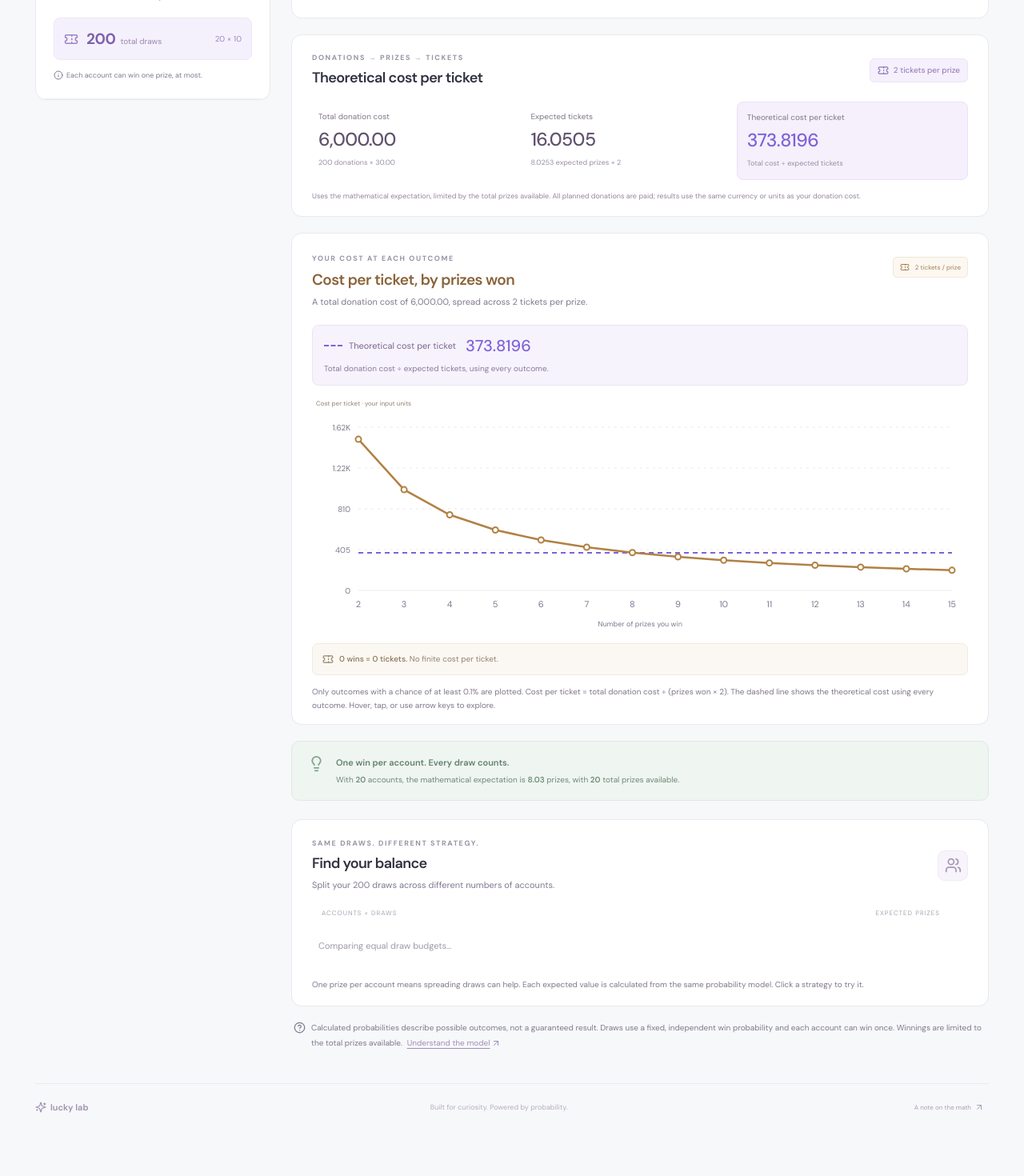
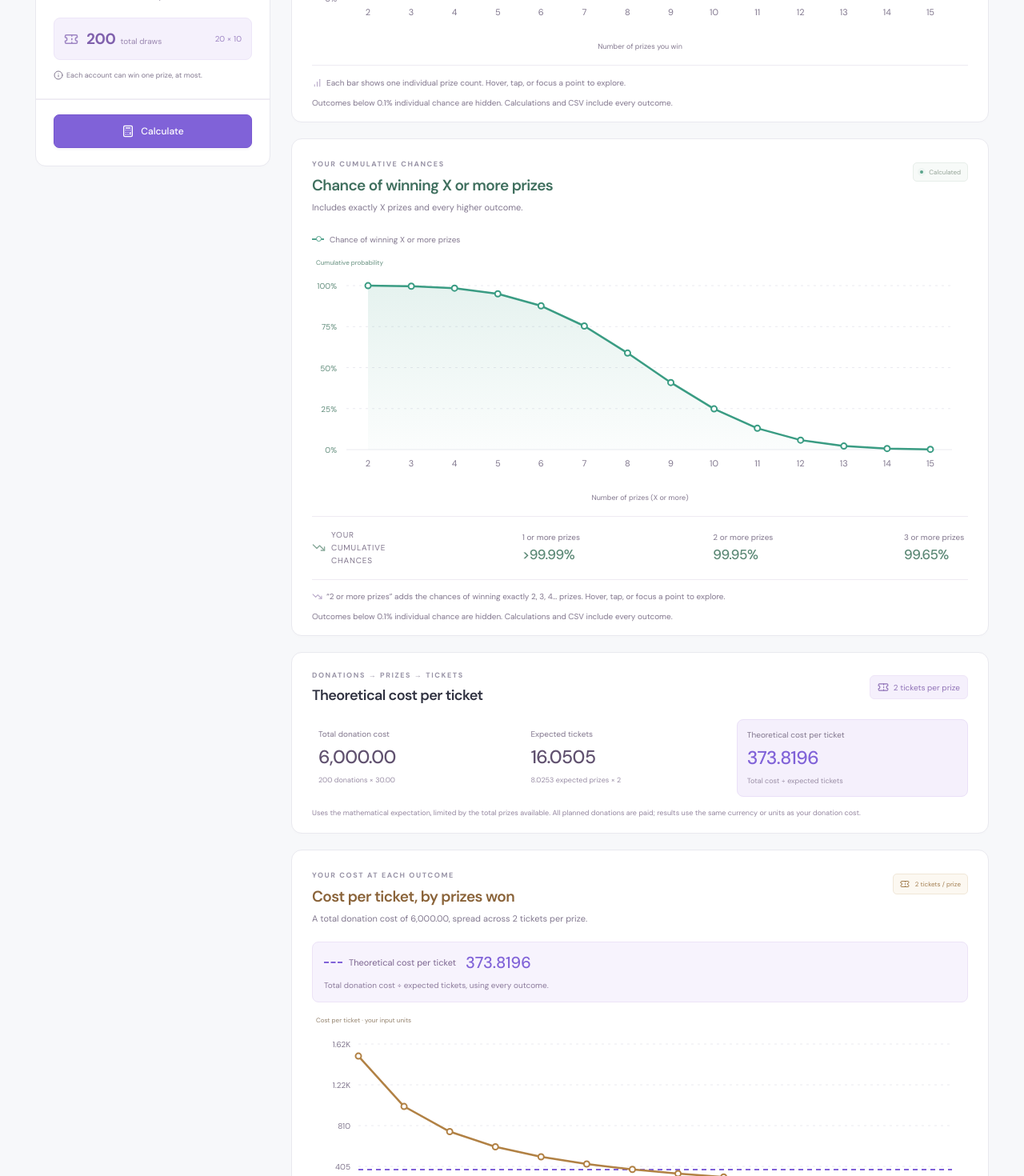
Before and after one commit to lst0998/luckDrawProbability, a React (Vite) app: page /tmp/lucky-lab-high-accounts-mobile.png in a window 1280 px wide. Shown: the part 860-2330 px from the top of the page at 80% size. Before the commit the page ends 2281 px from the top, so only its background shows below. Built offline with nearby package versions, Linux system fonts and the light colour scheme.

Commit message:
Apply all scenario edits through one Calculate button

```diff
--- a/src/App.jsx
+++ b/src/App.jsx
@@ -8,6 +8,7 @@ import CostByWinsChart from './components/CostByWinsChart.jsx';
 import OutcomeChart from './components/OutcomeChart.jsx';
 import { formatProbability as percent } from './format.js';
 const DEFAULT_DONATION_COST = 30;
+const INITIAL_SCENARIO = { config: DEFAULTS, donationCost: DEFAULT_DONATION_COST, estimatorInputs: ESTIMATOR_DEFAULTS, method: 'direct' };
 const number = value => value.toLocaleString(undefined, { maximumFractionDigits: 2 });
 
 function ModelDialog({ onClose }) {
@@ -17,9 +18,13 @@ function ModelDialog({ onClose }) {
 }
 
 export default function App() {
-  const [config,setConfig] = useState(DEFAULTS);
+  const [draftConfig,setDraftConfig] = useState(DEFAULTS);
+  const [method,setMethod] = useState('direct');
+  const [submitted,setSubmitted] = useState(INITIAL_SCENARIO);
+  const [displayed,setDisplayed] = useState(INITIAL_SCENARIO);
+  const { config, donationCost } = displayed;
   const [estimatorInputs,setEstimatorInputs] = useState(ESTIMATOR_DEFAULTS);
-  const [donationCost,setDonationCost] = useState(DEFAULT_DONATION_COST);
+  const [draftDonationCost,setDraftDonationCost] = useState(DEFAULT_DONATION_COST);
   const [resetVersion,setResetVersion] = useState(0);
   const [result,setResult] = useState(null);
   const [comparisons,setComparisons] = useState([]);
@@ -28,7 +33,7 @@ export default function App() {
   const [showModel,setShowModel] = useState(false);
   const [exported,setExported] = useState(false);
   useEffect(()=>{
-    setBusy(true); setError(''); setComparisons([]);
+    setBusy(true); setError('');
     let worker;
     const fail = message => {
       setResult(null);
@@ -39,25 +44,43 @@ export default function App() {
     const timer=setTimeout(()=>{
       worker=new Worker(new URL('./calculation.worker.js',import.meta.url),{type:'module'});
       worker.onmessage=({data})=>{
-        if(data.type==='result'){setResult(data.result);setBusy(false);}
-        if(data.type==='comparisons')setComparisons(data.comparisons);
+        if(data.type==='result'){setDisplayed(submitted);setResult(data.result);setComparisons(data.comparisons);setBusy(false);}
         if(data.type==='error')fail(data.message);
       };
       worker.onerror=()=>fail('The calculation could not finish. Please reset and try again.');
-      worker.postMessage({config});
+      worker.postMessage({config:submitted.config});
     },160);
     return ()=>{clearTimeout(timer);worker?.terminate();};
-  },[config]);
-  const update=(name,value)=>{setBusy(true);setConfig(c=>({...c,[name]:value,...((name==='probability'||name==='prizes')?{poolDrawLimit:null}:{})}));};
-  const reset=()=>{setBusy(true);setConfig({...DEFAULTS});setDonationCost(DEFAULT_DONATION_COST);setEstimatorInputs({...ESTIMATOR_DEFAULTS});setResetVersion(version=>version+1);};
+  },[submitted]);
+  const update=(name,value)=>setDraftConfig(c=>({...c,[name]:value,...(method==='direct'?{poolDrawLimit:null}:{})}));
+  const updateEstimator=(name,value)=>{
+    setEstimatorInputs(inputs=>({...inputs,[name]:value}));
+    setDraftConfig(c=>({...c,poolDrawLimit:null}));
+  };
+  const calculate=()=>{
+    const nextConfig=method==='calculate' ? applyCalculator({...draftConfig,poolDrawLimit:null},estimatorInputs) : {...draftConfig,poolDrawLimit:null};
+    setDraftConfig(nextConfig);
+    setBusy(true);
+    setSubmitted({config:nextConfig,donationCost:draftDonationCost,estimatorInputs:{...estimatorInputs},method});
+  };
+  const reset=()=>{
+    setBusy(true);setDraftConfig({...DEFAULTS});setDraftDonationCost(DEFAULT_DONATION_COST);
+    setEstimatorInputs({...ESTIMATOR_DEFAULTS});setMethod('direct');
+    setSubmitted({...INITIAL_SCENARIO,config:{...DEFAULTS}});setResetVersion(version=>version+1);
+  };
   const estimate=useMemo(()=>estimateWinProbability(estimatorInputs),[estimatorInputs]);
+  const pending=method!==displayed.method || draftDonationCost!==donationCost
+    || ['probability','prizes','accounts','draws'].some(key=>draftConfig[key]!==config[key])
+    || (method==='calculate' && Object.keys(ESTIMATOR_DEFAULTS).some(key=>estimatorInputs[key]!==displayed.estimatorInputs[key]));
+  const controlConfig=method==='direct'?{...draftConfig,poolDrawLimit:null}:draftConfig;
   const totalDraws=config.accounts*config.draws;
   const costs=useMemo(()=>theoreticalCosts(config,donationCost),[config,donationCost]);
   const ownChance=accountWinChance(config.probability,config.draws);
   const zeroCap=config.prizes===0;
   const exportCSV=()=>{
     if(!result || busy)return;
-    const rows=[['Lucky Lab scenario','value'],...Object.entries(config),...Object.entries(estimatorInputs).map(([key,value])=>[`calculator_${key}`,value]),['calculator_total_draws',estimate.totalDraws],['calculator_probability_percent',estimate.probabilityPercent ?? ''],['donation_cost',donationCost],['tickets_per_prize',TICKETS_PER_PRIZE],['total_donation_cost',costs.totalCost],['expected_prizes_theoretical',costs.expectedPrizes],['expected_tickets',costs.expectedTickets],['theoretical_cost_per_ticket',costs.costPerTicket ?? ''],['model','Calculated binomial probabilities; fixed draw odds; one prize per account; total prizes cap'],[],['prizes','probability','probability_x_or_more','tickets','cost_per_ticket']];
+    const appliedEstimate=estimateWinProbability(displayed.estimatorInputs);
+    const rows=[['Lucky Lab scenario','value'],...Object.entries(config),['input_method',displayed.method],...Object.entries(displayed.estimatorInputs).map(([key,value])=>[`calculator_${key}`,value]),['calculator_total_draws',appliedEstimate.totalDraws],['calculator_probability_percent',appliedEstimate.probabilityPercent ?? ''],['donation_cost',donationCost],['tickets_per_prize',TICKETS_PER_PRIZE],['total_donation_cost',costs.totalCost],['expected_prizes_theoretical',costs.expectedPrizes],['expected_tickets',costs.expectedTickets],['theoretical_cost_per_ticket',costs.costPerTicket ?? ''],['model','Calculated binomial probabilities; fixed draw odds; one prize per account; total prizes cap'],[],['prizes','probability','probability_x_or_more','tickets','cost_per_ticket']];
     result.probabilities.forEach((probability,k)=>rows.push([k,probability,result.atLeast[k],costs.costByWins[k].tickets,costs.costByWins[k].costPerTicket ?? '']));
     const url=URL.createObjectURL(new Blob([rows.map(r=>r.join(',')).join('\n')],{type:'text/csv'}));
     const a=document.createElement('a');a.href=url;a.download='lucky-lab-results.csv';a.click();setTimeout(()=>URL.revokeObjectURL(url),1000);setExported(true);setTimeout(()=>setExported(false),2000);
@@ -65,19 +88,20 @@ export default function App() {
   const highestComparison=Math.max(1,...comparisons.map(c=>c.expected));
   return <><header className="site-header"><div className="header-inner"><a className="brand" href="#" aria-label="Lucky Lab home"><span className="brand-mark"><Sparkles size={23} strokeWidth={1.8}/></span>lucky<span>lab</span><span className="beta">BETA</span></a><nav><a className="nav-link active" href="#lab"><FlaskConical size={15}/>Probability lab</a><button className="nav-link" onClick={()=>setShowModel(true)}>How it works<ArrowUpRight size={14}/></button></nav><div className="header-note"><span className="live-dot"/>A playground for probability</div></div></header>
     <main id="lab"><section className="intro"><div><div className="eyebrow"><span/>LESS GUESSWORK. MORE POSSIBILITIES.</div><h1>Make sense of your <span>luck.<svg viewBox="0 0 115 12" aria-hidden="true"><path d="M2 8Q55 0 112 6" fill="none" stroke="#c1b1f2" strokeWidth="5" strokeLinecap="round"/></svg></span></h1><p>One prize per account. A world of possibilities.<br className="mobile-break"/> Explore your odds before you draw.</p></div><div className="intro-art" aria-hidden="true"><span className="art-orbit orbit-one"/><span className="art-orbit orbit-two"/><span className="art-star star-one">✦</span><span className="art-star star-two">✧</span><div className="ticket-art"><Ticket size={38} strokeWidth={1.3}/><span>GOOD<br/>FORTUNE</span><i/></div><div className="dice-art"><Dices size={35} strokeWidth={1.5}/></div></div></section>
-    <div className="workspace"><Controls config={config} onChange={update} onReset={reset} donationCost={donationCost} onCostChange={setDonationCost} resetVersion={resetVersion}
+    <div className="workspace"><Controls config={controlConfig} onChange={update} onReset={reset} donationCost={draftDonationCost} onCostChange={setDraftDonationCost} resetVersion={resetVersion}
+      method={method} onMethodChange={setMethod} onCalculate={calculate} busy={busy} pending={pending} calculateDisabled={busy || (method==='calculate' && estimate.probabilityPercent===null)}
       winningChanceCalculator={<WinChanceCalculator inputs={estimatorInputs} estimate={estimate} resetVersion={resetVersion}
-        onChange={(name,value)=>setEstimatorInputs(inputs=>({...inputs,[name]:value}))} onApply={()=>{setBusy(true);setConfig(c=>applyCalculator(c,estimatorInputs));}}/>}/><div className="results-column" aria-busy={busy}>
+        onChange={updateEstimator}/>}/><div className="results-column" aria-busy={busy}>
       <div className="results-topline"><div className="section-heading"><span className="live-dot"/><span>{busy?'Exploring the possibilities…':'Your results, at a glance'}</span></div><button className="text-button" onClick={exportCSV} disabled={!result||busy}>{exported?<Check size={14}/>:<Download size={14}/>} {exported?'Downloaded':'Export results'}</button></div>
       {error && <p role="alert" className="error-message">{error}</p>}
       <div className={`metrics ${busy?'updating':''}`}><article className="metric card featured"><div className="metric-label">Expected prizes<span className="metric-icon"><Trophy size={17}/></span></div><div className="metric-value" data-testid="expected">{result?result.expected.toFixed(2):'—'}<span>prizes</span></div><p>Calculated mathematical expectation</p></article><article className="metric card"><div className="metric-label">1 or more prizes<span className="metric-icon green"><Ticket size={17}/></span></div><div className="metric-value" data-testid="at-least-one">{result?percent(result.atLeast[1] ?? 0):'—'}</div><p>Chance of taking something home</p></article><article className="metric card"><div className="metric-label">Your likely range<span className="metric-icon peach"><Sparkles size={17}/></span></div><div className="metric-value">{result?`${result.range[0]}–${result.range[1]}`:'—'}<span>prizes</span></div><p>5th–95th percentile outcomes</p></article></div>
       {result?<div className={busy?'updating':''}><OutcomeChart result={result}/></div>:<div className="card loading-state">{error?<span>No results available. Reset the example to try again.</span>:<><LoaderCircle className="spin"/>Calculating your probabilities…</>}</div>}
-      <div className="cost-section">
+      <div className="cost-section" hidden={!result}>
       <CostSummary costs={costs} donationCost={donationCost}/>
       <CostByWinsChart costs={costs}/>
       </div>
-      <div className="insight"><span className="insight-icon"><Lightbulb size={21}/></span><div><strong>{zeroCap?'No prizes are available.':config.accounts===0?'Add an account to join the draw.':ownChance===0?'No successful draws, no prizes.':'One win per account. Every draw counts.'}</strong><p>{zeroCap?'Increase total prizes to explore potential wins.':config.accounts===0?'Each account can win one prize, so your account count sets your maximum.':ownChance===0?'Increase the draw count or winning probability to explore winning outcomes.':<>With <b>{number(config.accounts)}</b> accounts, the mathematical expectation is <b>{number(costs.expectedPrizes)}</b> prizes, with <b>{number(config.prizes)}</b> total prizes available.</>}</p></div></div>
-      <section className="card comparison-card" id="strategies"><div className="card-section-header"><div><div className="eyebrow">SAME DRAWS. DIFFERENT STRATEGY.</div><h2>Find your balance</h2><p>Split your {number(totalDraws)} draws across different numbers of accounts.</p></div><span className="small-icon"><Users size={21}/></span></div><div className="comparison-table"><div className="comparison-table-head"><span>ACCOUNTS × DRAWS</span><span>EXPECTED PRIZES</span></div>{comparisons.length?comparisons.map(row=><button key={row.accounts} className={`comparison-row ${row.accounts===config.accounts?'selected':''}`} onClick={()=>{setBusy(true);setConfig(c=>({...c,accounts:row.accounts,draws:row.draws}));}} aria-label={`Use ${row.accounts} accounts with ${row.draws} draws each`}><span className="strategy-name"><b>{number(row.accounts)}</b><span>×</span>{number(row.draws)}{row.accounts===config.accounts&&<i>Current</i>}</span><span className="comparison-track"><span style={{width:`${row.expected/highestComparison*100}%`}}/></span><strong>{row.expected.toFixed(2)}</strong><ArrowUpRight size={14}/></button>):<div className="comparison-empty">{totalDraws===0?'Add accounts and draws to compare strategies.':'Comparing equal draw budgets…'}</div>}</div><p className="comparison-note">One prize per account means spreading draws can help. Each expected value is calculated from the same probability model. Click a strategy to try it.</p></section>
+      <div className="insight" hidden={!result}><span className="insight-icon"><Lightbulb size={21}/></span><div><strong>{zeroCap?'No prizes are available.':config.accounts===0?'Add an account to join the draw.':ownChance===0?'No successful draws, no prizes.':'One win per account. Every draw counts.'}</strong><p>{zeroCap?'Increase total prizes to explore potential wins.':config.accounts===0?'Each account can win one prize, so your account count sets your maximum.':ownChance===0?'Increase the draw count or winning probability to explore winning outcomes.':<>With <b>{number(config.accounts)}</b> accounts, the mathematical expectation is <b>{number(costs.expectedPrizes)}</b> prizes, with <b>{number(config.prizes)}</b> total prizes available.</>}</p></div></div>
+      <section className="card comparison-card" id="strategies"><div className="card-section-header"><div><div className="eyebrow">SAME DRAWS. DIFFERENT STRATEGY.</div><h2>Find your balance</h2><p>Split your {number(totalDraws)} draws across different numbers of accounts.</p></div><span className="small-icon"><Users size={21}/></span></div><div className="comparison-table"><div className="comparison-table-head"><span>ACCOUNTS × DRAWS</span><span>EXPECTED PRIZES</span></div>{comparisons.length?comparisons.map(row=><button key={row.accounts} className={`comparison-row ${row.accounts===config.accounts?'selected':''}`} onClick={()=>setDraftConfig(c=>({...c,accounts:row.accounts,draws:row.draws}))} aria-label={`Use ${row.accounts} accounts with ${row.draws} draws each`}><span className="strategy-name"><b>{number(row.accounts)}</b><span>×</span>{number(row.draws)}{row.accounts===config.accounts&&<i>Current</i>}</span><span className="comparison-track"><span style={{width:`${row.expected/highestComparison*100}%`}}/></span><strong>{row.expected.toFixed(2)}</strong><ArrowUpRight size={14}/></button>):<div className="comparison-empty">{totalDraws===0?'Add accounts and draws to compare strategies.':'Comparing equal draw budgets…'}</div>}</div><p className="comparison-note">One prize per account means spreading draws can help. Each expected value is calculated from the same probability model. Choose a strategy, then click Calculate.</p></section>
       <div className="method-note"><CircleHelp size={15}/><p>Calculated probabilities describe possible outcomes, not a guaranteed result. Draws use a fixed, independent win probability and each account can win once. Winnings are limited to the total prizes available. <button onClick={()=>setShowModel(true)}>Understand the model<ArrowUpRight size={12}/></button></p></div>
     </div></div><footer><span className="footer-brand"><Sparkles size={14}/>lucky lab</span><span>Built for curiosity. Powered by probability.</span><button onClick={()=>setShowModel(true)}>A note on the math<ArrowUpRight size={12}/></button></footer></main>{showModel&&<ModelDialog onClose={()=>setShowModel(false)}/>}</>;
 }
--- a/src/calculation.worker.js
+++ b/src/calculation.worker.js
@@ -1,11 +1,11 @@
 import { calculate, strategies } from './model.js';
 self.onmessage = ({ data: { config } }) => {
   try {
-    self.postMessage({ type: 'result', result: calculate(config) });
+    const result = calculate(config);
     const comparisons = strategies(config).map(strategy => ({
       ...strategy,
       expected: calculate({ ...config, ...strategy }).expected,
     }));
-    self.postMessage({ type: 'comparisons', comparisons });
+    self.postMessage({ type: 'result', result, comparisons });
   } catch (error) { self.postMessage({ type: 'error', message: error.message }); }
 };
--- a/src/components/Controls.jsx
+++ b/src/components/Controls.jsx
@@ -1,5 +1,5 @@
 import { useState, useEffect } from 'react';
-import { Minus, Plus, SlidersHorizontal, Users, Ticket, RotateCcw, Info, PencilLine, Calculator } from 'lucide-react';
+import { Minus, Plus, SlidersHorizontal, Users, Ticket, RotateCcw, Info, PencilLine, Calculator, LoaderCircle } from 'lucide-react';
 import { LIMITS, COST_LIMITS, strategyLimits } from '../model.js';
 
 export function NumberField({ label, value, onChange, name, suffix, step = 1, limits, allowDecimals = false, disabled = false, resetVersion = 0 }) {
@@ -39,8 +39,8 @@ export function NumberField({ label, value, onChange, name, suffix, step = 1, li
     <button type="button" onClick={() => onChange(Math.min(max, +(value + step).toFixed(2)))} disabled={disabled || value >= max} aria-label={`Increase ${label.toLowerCase()}`}><Plus size={13}/></button>
   </div>{hint && <span className={invalid ? 'number-error' : 'number-hint'} id={hintId} role={invalid ? 'alert' : 'status'}>{hint}</span>}</div>;
 }
-export default function Controls({ config, onChange, onReset, donationCost, onCostChange, winningChanceCalculator, resetVersion }) {
-  const [method, setMethod] = useState('direct');
+export default function Controls({ config, onChange, onReset, donationCost, onCostChange, winningChanceCalculator, resetVersion, method, onMethodChange, onCalculate, calculateDisabled, busy, pending }) {
+  const setMethod = onMethodChange;
   const strategyBounds = strategyLimits(config);
   const switchWithKeyboard = event => {
     const next = { ArrowLeft: method === 'direct' ? 'calculate' : 'direct', ArrowRight: method === 'direct' ? 'calculate' : 'direct', Home: 'direct', End: 'calculate' }[event.key];
@@ -73,5 +73,11 @@ export default function Controls({ config, onChange, onReset, donationCost, onCo
       {config.poolDrawLimit != null && <p className="field-note" data-testid="strategy-draw-limit">Maximum: {config.poolDrawLimit.toLocaleString()} total draws</p>}
       <p className="field-note"><Info size={12}/>Each account can win one prize, at most.</p>
     </div>
+    <div className="calculate-actions">
+      {pending && !busy && <span className="pending-changes" data-testid="pending-changes" role="status">Changes pending</span>}
+      <button type="button" className="primary-button full-width" onClick={onCalculate} disabled={calculateDisabled}>
+        {busy ? <LoaderCircle size={16} className="spin" aria-hidden="true"/> : <Calculator size={16} aria-hidden="true"/>}Calculate
+      </button>
+    </div>
   </aside>;
 }
--- a/src/components/WinChanceCalculator.jsx
+++ b/src/components/WinChanceCalculator.jsx
@@ -1,8 +1,8 @@
-import { ArrowRight, Users } from 'lucide-react';
+import { Users } from 'lucide-react';
 import { ESTIMATOR_LIMITS } from '../model.js';
 import { NumberField } from './Controls.jsx';
 
-export default function WinChanceCalculator({ inputs, estimate, onChange, onApply, resetVersion }) {
+export default function WinChanceCalculator({ inputs, estimate, onChange, resetVersion }) {
   const field = (name, label, options = {}) => <NumberField name={name} label={label} value={inputs[name]}
     onChange={value => onChange(name, value)} limits={ESTIMATOR_LIMITS[name]} resetVersion={resetVersion} {...options}/>;
 
@@ -15,7 +15,6 @@ export default function WinChanceCalculator({ inputs, estimate, onChange, onAppl
     </div>
     <div className="estimator-results" aria-live="polite">
       <div><span>Estimated win rate per draw</span><strong data-testid="estimated-win-probability">{estimate.probabilityPercent === null ? '—' : `${estimate.probabilityPercent.toFixed(2)}%`}</strong>{estimate.probabilityPercent === null && <small>Enter orders and draws above zero</small>}</div>
-      <button className="primary-button" data-testid="apply-estimate" disabled={estimate.probabilityPercent === null} onClick={() => onApply(estimate.probabilityPercent)}>Apply calculation<ArrowRight size={14}/></button>
     </div>
     {estimate.capped && <p className="estimator-notice">There are more prizes than estimated draws, so the estimate is capped at 100%.</p>}
     <p className="estimator-help">Equal-draw estimate; account and shared-pool rules can affect actual odds.</p>
```
Also changed, not shown: tests/browser.mjs (+114 -14 lines), src/styles.css, 2 other files (tests, documents, lock files or other folders).
